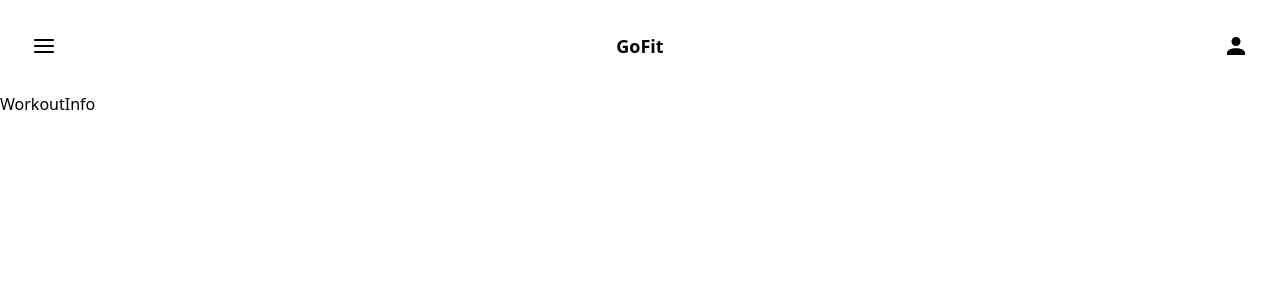
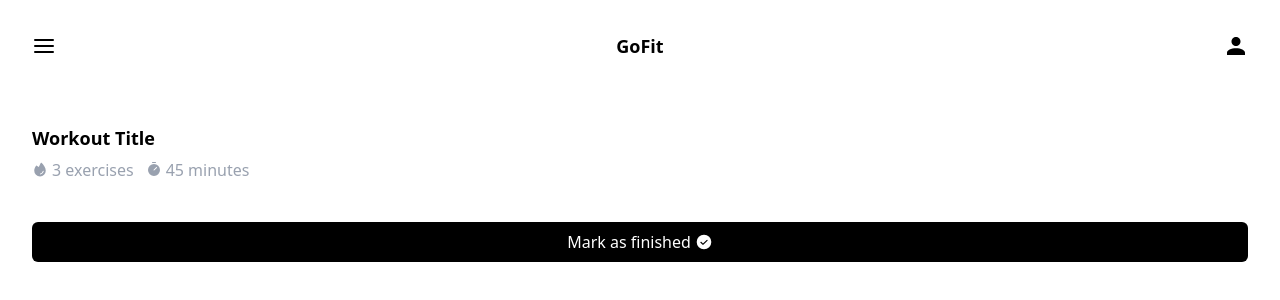
Before and after one commit to ProgramadoresSemPatria/Team-9, a React (Vite) app in the folder frontend/: page /workout-info in a window 1280 px wide. Shown: the top 300 px of the page. Built offline with nearby package versions, Linux system fonts and the light colour scheme.

Commit message:
feat: add basic structure and styling to WorkoutInfo page

```diff
--- a/frontend/src/pages/WorkoutInfo.tsx
+++ b/frontend/src/pages/WorkoutInfo.tsx
@@ -1,8 +1,39 @@
 /* eslint-disable prettier/prettier */
+import { CheckCircle, Fire, Timer } from 'phosphor-react';
+
 const WorkoutInfo = () => {
     return (
-        <h1>WorkoutInfo</h1>
-    )
-}
+        <div className="flex flex-col gap-5 p-8">
+            <div className="flex flex-col gap-1.5">
+                <h2 className="text-lg font-bold">Workout Title</h2>
+                <div className="flex gap-3">
+                    <div>
+                        <span className="flex items-center gap-1 text-gray-400">
+                            <Fire weight="fill" className="text-gray-400" />
+                            <p>
+                                <span>3</span> exercises
+                            </p>
+                        </span>
+                    </div>
+                    <div>
+                        <span className="flex items-center gap-1 text-gray-400">
+                            <Timer weight="fill" className="text-gray-400" />
+                            <p>
+                                <span>45</span> minutes
+                            </p>
+                        </span>
+                    </div>
+                </div>
+            </div>
+            <div className="flex flex-col gap-5">
 
-export default WorkoutInfo
+            </div>
+            <button className="flex w-full items-center justify-center gap-1 rounded-md bg-black px-4 py-2 font-medium text-white">
+                Mark as finished
+                <CheckCircle weight="fill" size={18} className="text-white" />
+            </button>
+        </div>
+    );
+};
+
+export default WorkoutInfo;
```
